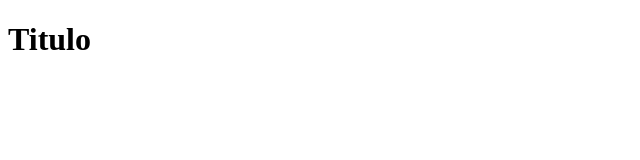
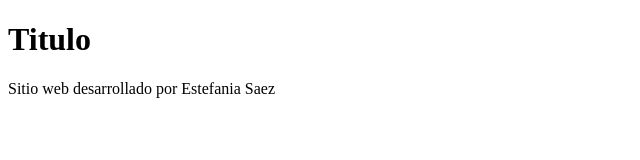
Before and after one commit to Estsaezl/front-m2-s4-d3, a plain HTML site: page index.html in a window 1280 px wide. Shown: the whole page, without its empty margins (0-640 px from the left). Drawn offline with Linux system fonts and the light colour scheme.

Commit message:
Se agrega footer a index.html

```diff
--- a/index.html
+++ b/index.html
@@ -14,5 +14,8 @@
     </header>
 
 
+<footer>
+    <p>Sitio web desarrollado por Estefania Saez</p>
+</footer>
 </body>
 </html>
```
